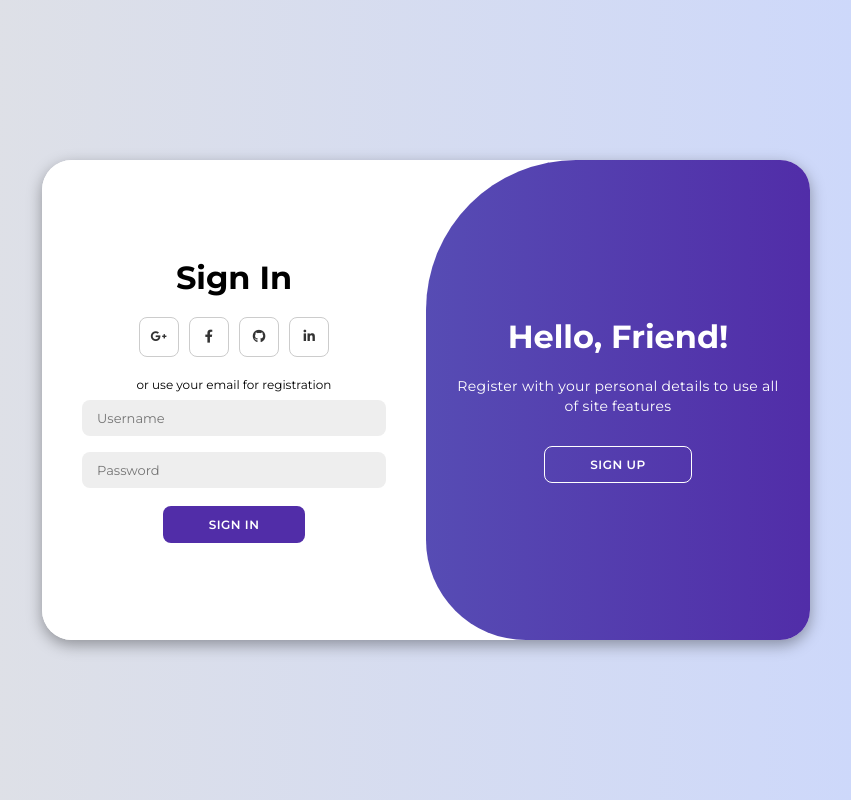
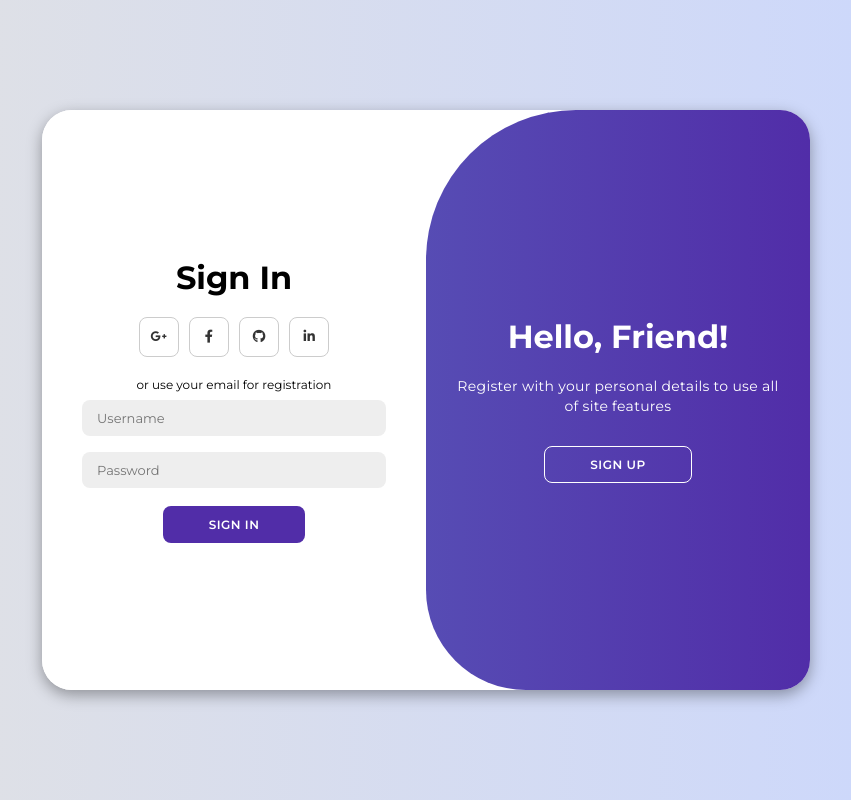
Before and after one commit to Ratanaksak/general-management-system, a Django app: page /login/ in a window 1280 px wide. Shown: the whole page, without its empty margins (214-1065 px from the left). Run offline with Django 5.2, Linux system fonts and the light colour scheme.

Commit message:
udate login

```diff
--- a/management/templates/login.html
+++ b/management/templates/login.html
@@ -35,7 +35,7 @@ body{
     overflow: hidden;
     width: 768px;
     max-width: 100%;
-    min-height: 480px;
+    min-height: 580px;
 }
 
 .container p{
```
